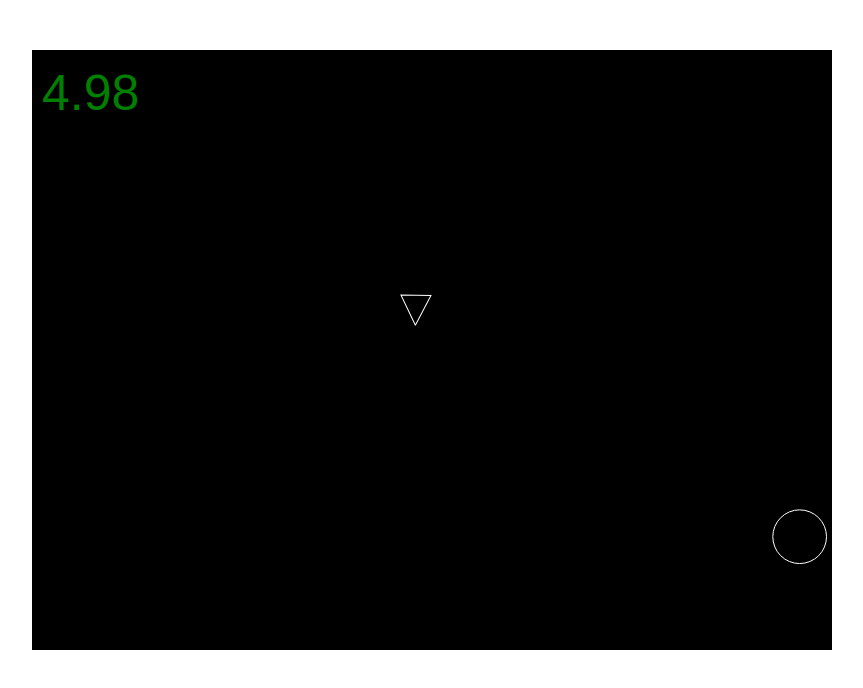
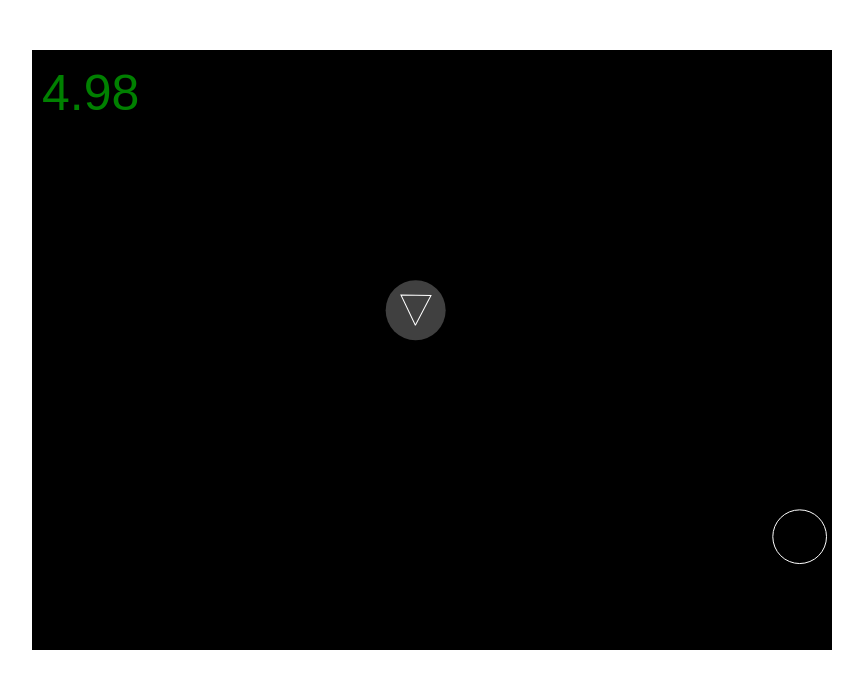
Before and after one commit to hoggetaylor/codecamp, a plain HTML site: page asteroids/index.html in a window 1280 px wide. Shown: the whole page, without its empty margins (208-1071 px from the left). Drawn offline with Linux system fonts and the light colour scheme.

Commit message:
rendered shield

```diff
--- a/asteroids/index.html
+++ b/asteroids/index.html
@@ -288,6 +288,12 @@
 	                ctx.stroke();
 	                ctx.closePath();
 	                ctx.restore();
+                    if (player.shield){
+                        ctx.beginPath()
+                    ctx.arc(player.x, player.y, player.radius*2, 0,Math.PI*2)
+                    ctx.fillStyle= "rgba(255, 255, 255, 0.25)"
+                    ctx.fill()
+                    }
                 }
                 for (const bullet of bullets) {
                     ctx.beginPath()
@@ -344,6 +350,7 @@
                     xVelocity: randombetween(-10,10),
                     yVelocity: randombetween(-10,10),
                     rotation: randombetween(0,360),
+                    shield:true
 
                 };
             }
```
